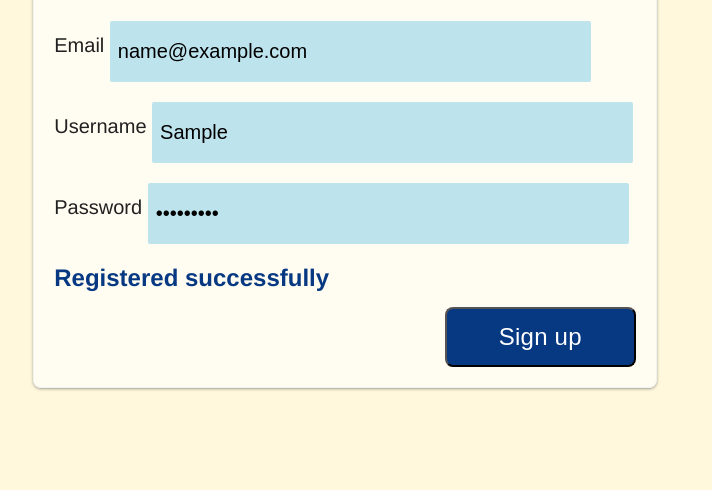
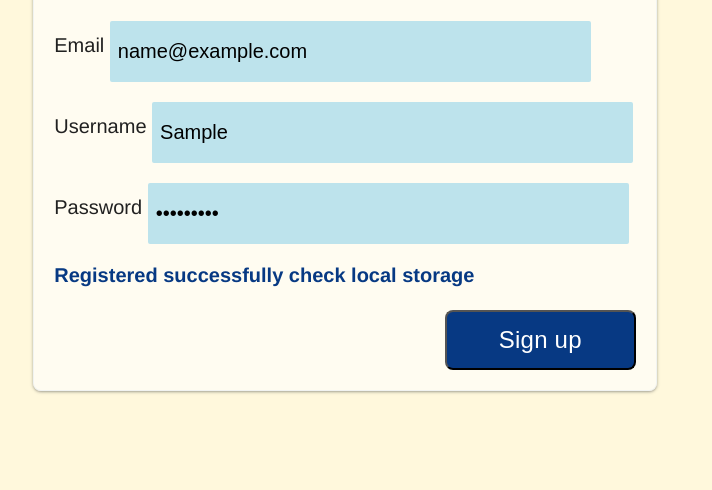
Before and after one commit to Javier2596/Dom-Traversal, a plain HTML site: page index.html in a window 1280 px wide. Both pictures are taken after typing "name@example.com", "Sample", "Sample123" into the empty fields and a click on the button "Sign up". Shown: the part 298-788 px from the top of the page, without its empty margins (0-712 px from the left). Drawn offline with Linux system fonts and the light colour scheme.

Commit message:
updated css for msg div

```diff
--- a/assets/script.js
+++ b/assets/script.js
@@ -42,7 +42,7 @@ signUp.addEventListener("click", function(event) {
   } else if (password === "") {
     displayMessage("error", "Password cannot be blank");
   } else {
-    displayMessage("success", "Registered successfully");
+    displayMessage("success", "Registered successfully check local storage");
 
     localStorage.setItem("email", email);
     localStorage.setItem("username", username);
--- a/assets/style.css
+++ b/assets/style.css
@@ -92,8 +92,8 @@ input:hover {
   visibility: hidden;
   margin-top: 20px;
   font-weight: 700;
-  height: 1.2em;
-  font-size: 1.2em;
+  height: 1.6em;
+  font-size: 1em;
 }
 
 #msg.success,
```
